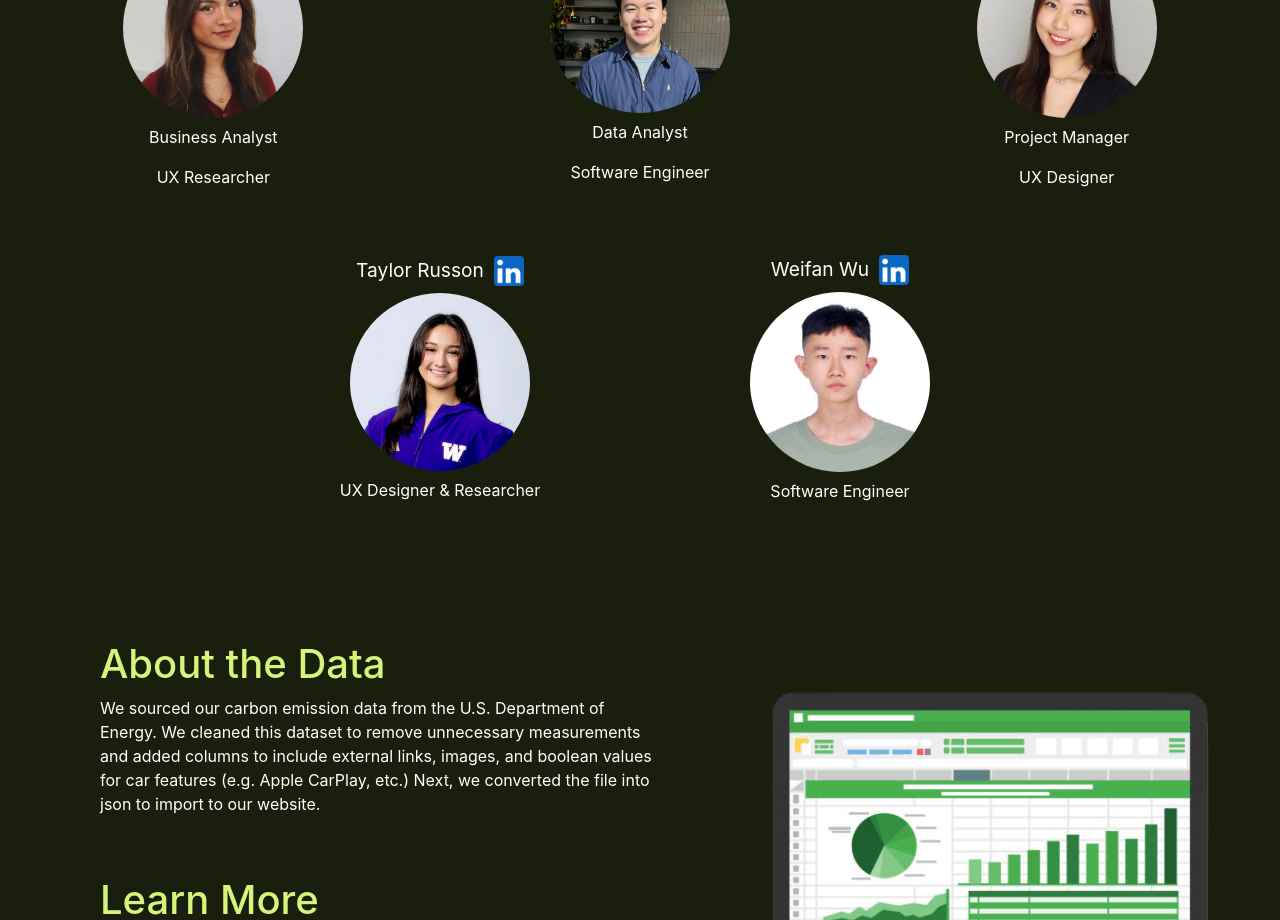
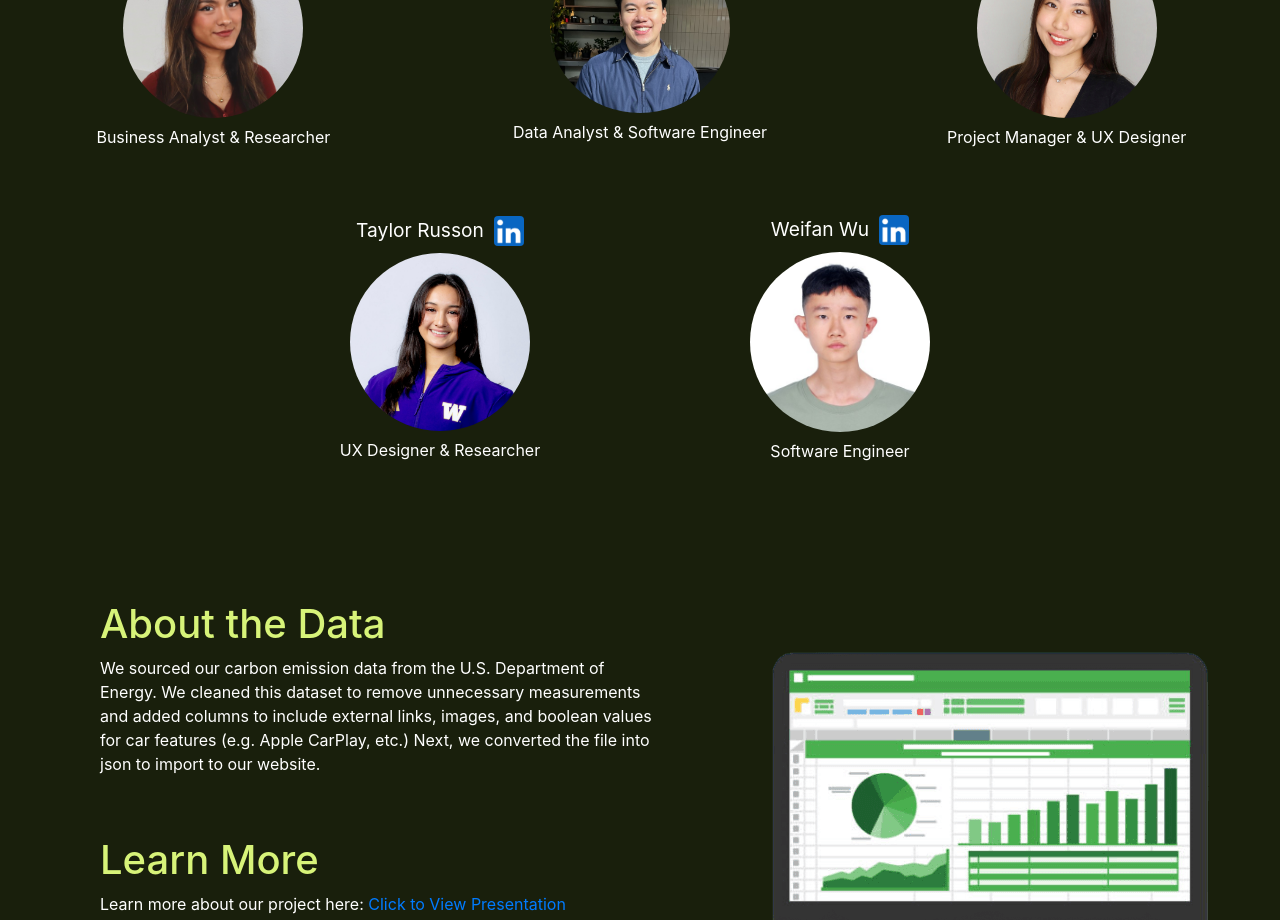
Before and after one commit to weifanwu/EcoMotive, a React (Create React App) app in the folder frontend/: page /About in a window 1280 px wide. Shown: the part 880-1800 px from the top of the page. Built offline with nearby package versions, Linux system fonts and the light colour scheme; no server answers.

Commit message:
taylor added to about

```diff
--- a/frontend/src/components/About/about.js
+++ b/frontend/src/components/About/about.js
@@ -50,8 +50,7 @@ export default function About() {
 					</div>
 					<img class="profile-image" src="/imgs/arianna.png" alt="Image 1" />
 					<div className="role">
-						<p>Business Analyst</p>
-						<p>UX Researcher</p>
+						<p>Business Analyst & Researcher</p>
 					</div>
 				</div>
 
@@ -63,8 +62,7 @@ export default function About() {
 					</div>
 					<img class="profile-image" src="/imgs/jackie.jpeg" alt="Image 2" />
 					<div className="role">
-						<p>Data Analyst</p>
-						<p>Software Engineer</p>
+						<p>Data Analyst & Software Engineer</p>
 					</div>
 				</div>
 
@@ -76,8 +74,7 @@ export default function About() {
 					</div>
 					<img class="profile-image" src="/imgs/steph.jpeg" alt="Image 3" />
 					<div className="role">
-						<p>Project Manager</p>
-						<p>UX Designer</p>
+						<p>Project Manager & UX Designer</p>
 					</div>
 				</div>
 			</div>
```
Also changed, not shown: 1 other file (tests, documents, lock files or other folders).
